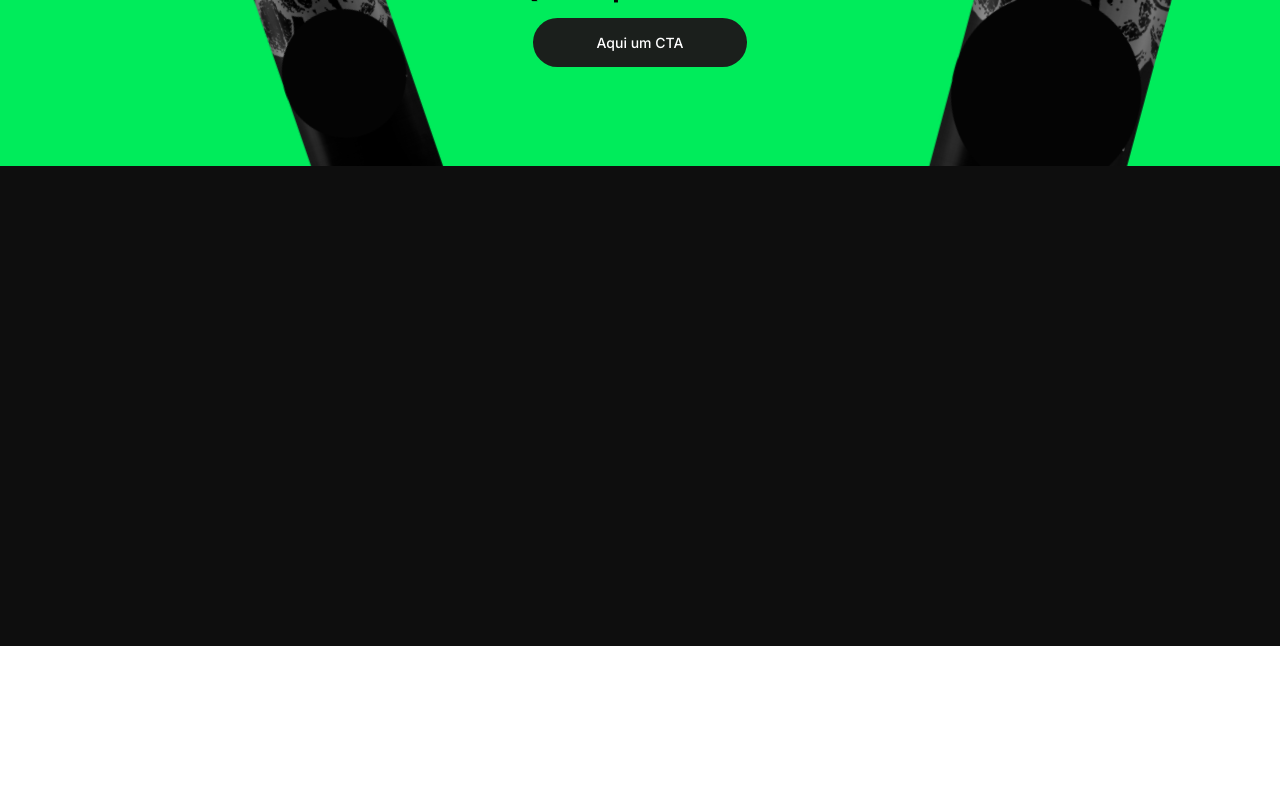
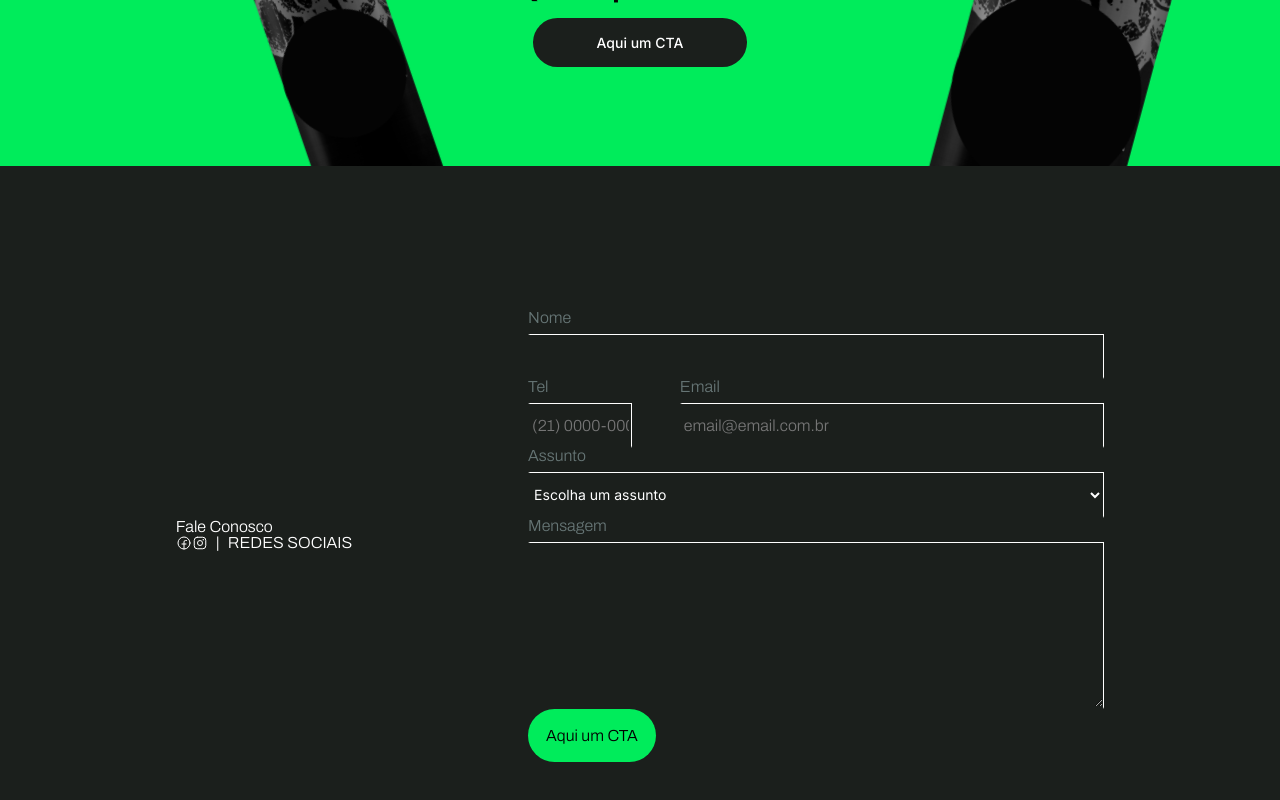
Before and after one commit to EriveltonSouzaCampos/Conecta, a React (Vite) app: page / in a window 1280 px wide. Shown: the part 2246-3046 px from the top of the page. Before the commit the page ends 2892 px from the top, so only its background shows below. Built offline with nearby package versions, Linux system fonts and the light colour scheme; a web font is replaced by a local one.

Commit message:
feat: created form and the style on display

```diff
--- a/src/App.module.css
+++ b/src/App.module.css
@@ -117,13 +117,27 @@
     font-family: 'Archivo';
 }
 
-.teste12{
-    background-color: var(--gray-700);
-    height: 30rem;
+
+/*end*/
+.askUsConter{
+    background-color: var(--gray-500);
     width: 100%;
     position: relative;
+    display: flex;
+    justify-content: space-evenly;
+    align-items: center;
+    padding: 9rem 0;
 }
-/*end*/
+.askUs{
+    color: #FFF;
+}
+.socialMedia{
+    display: flex;
+    gap: 0.5rem;
+}
+.forms{
+    width: 45%;
+}
 /*Medias*/
 
 /*Media Products*/
--- a/src/App.tsx
+++ b/src/App.tsx
@@ -1,11 +1,14 @@
 import { HeaderSite } from "./components/Header"
 import style from './App.module.css'
+import { FacebookLogo } from 'phosphor-react';
+import { InstagramLogo } from 'phosphor-react';
 import { Prods } from "./components/Products"
 import sidePicture from './assets/conversas.svg'
 import drinkPicture from './assets/bar.svg'
 import sodaPicture from './assets/latas.svg'
 import Carousel from "./components/Carousel"
 import { Button } from "./components/Button"
+import { Forms } from "./components/Forms";
 
 function App() {
   const products = [
@@ -29,6 +32,7 @@ function App() {
     { text: '“Provident illo accusantium deleniti repudiandae hic, minus rem magnam non quo odio.”', author: '@danielclaudio' },
     { text: '“Error quasi molestias cupiditate iste placeat est voluptate aliquam! Ullam.”', author: '@danielmarte' }
   ];
+  const options = ["Opção 1", "Opção 2", "Opção 3", "Conexão ruim", "Fraude", "Produto Ruim", "Contratar serviço"]
   return (
    <div>
       <header><HeaderSite/></header>
@@ -74,8 +78,23 @@ function App() {
           <img src={sodaPicture} alt="" />
         </div>
       </div>
-      <div className={style.teste12}>
-
+      <div className={style.askUsConter}>
+          <div className={style.askUs}>
+              <h1>Fale Conosco</h1>
+              <div className={style.socialMedia}>
+                  <span>
+                    <FacebookLogo/>
+                    <InstagramLogo/>
+                  </span>
+                  <span>|</span>
+                  <p>REDES SOCIAIS</p>
+              </div>
+          </div>
+          <div className={style.forms}>
+            <Forms
+              options = {options}
+            />
+          </div>
       </div>
     </div>
   )
```
